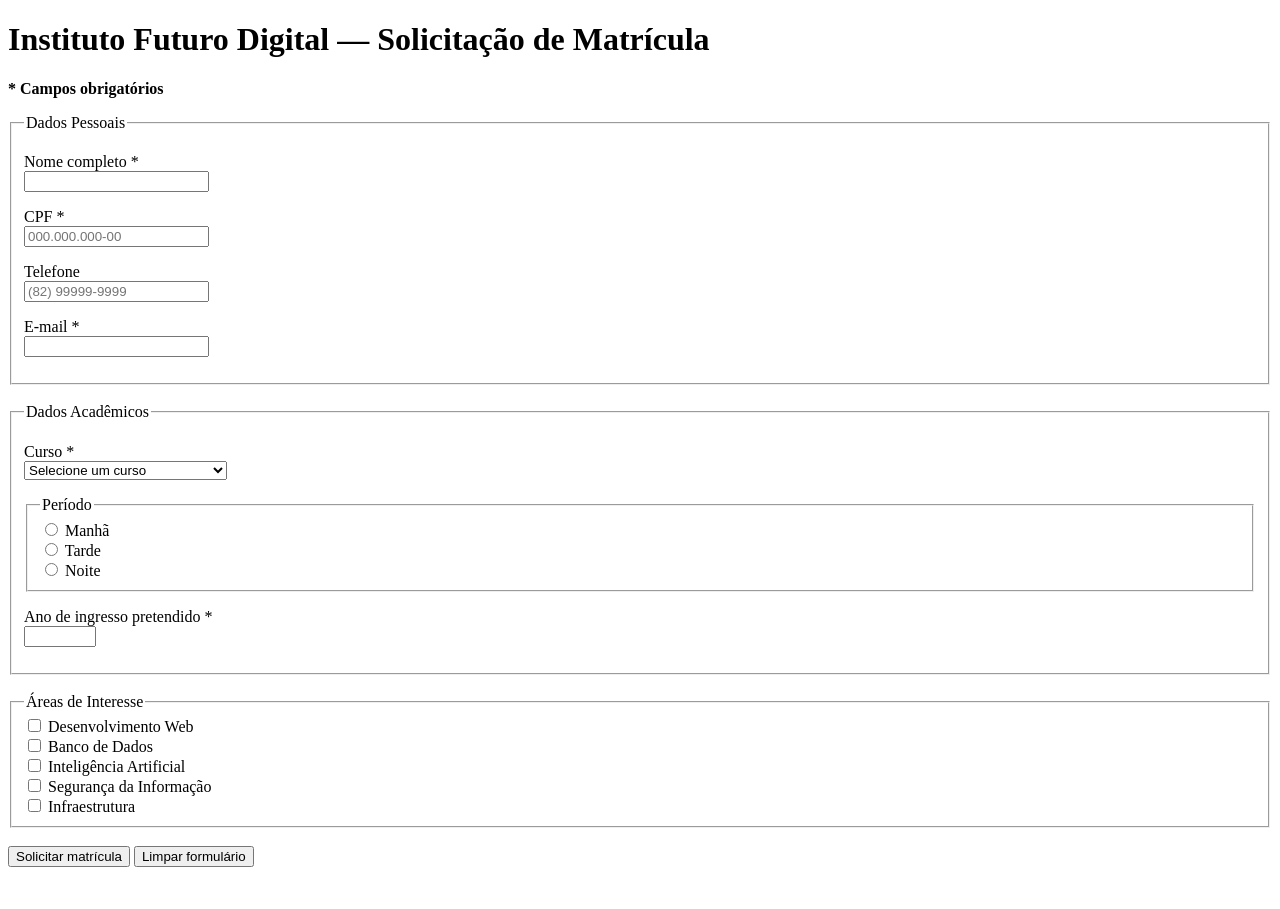
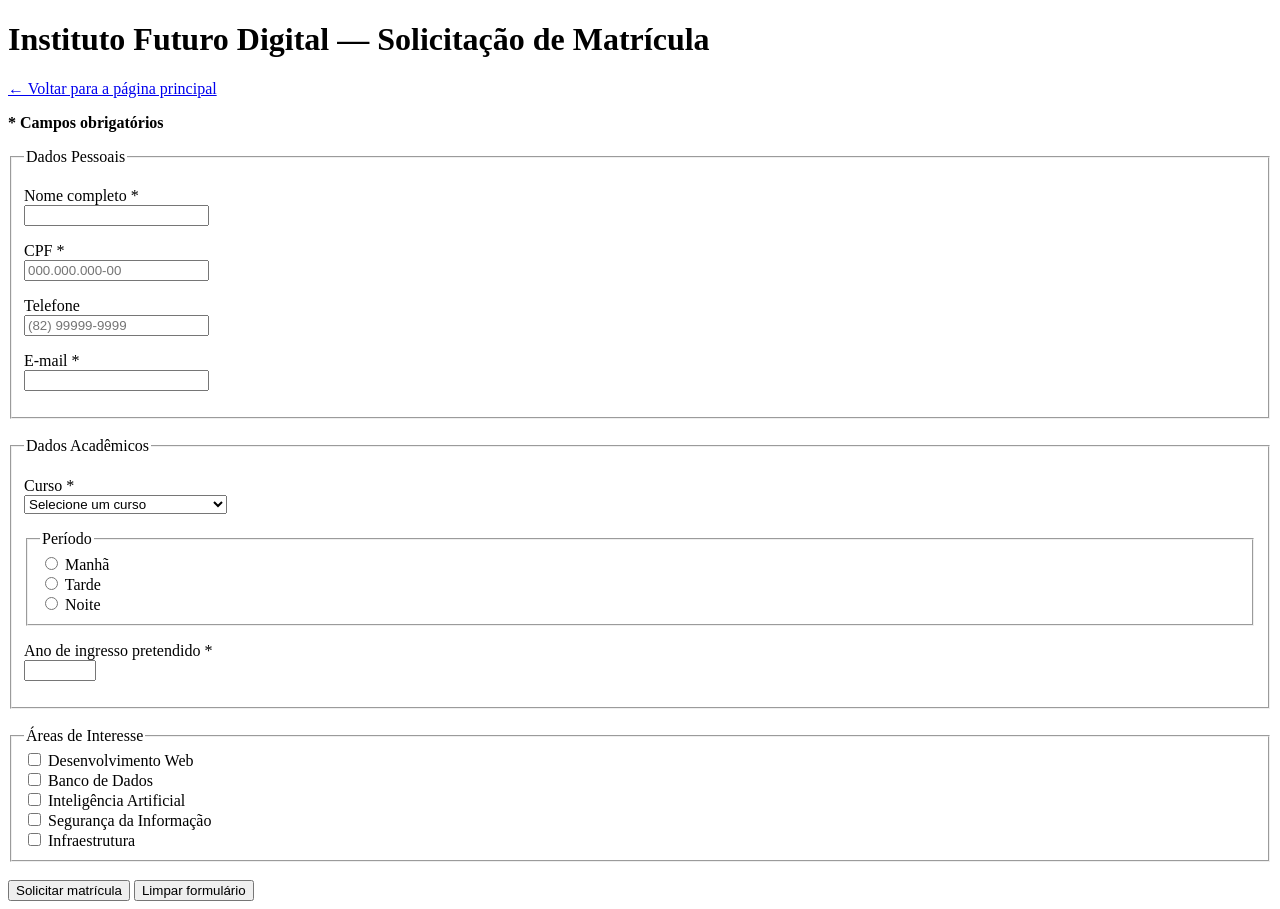
Before and after one commit to P3pp-0/atividade-5, a plain HTML site: page cap05/at03.html in a window 1280 px wide. Before the commit the page ends 875 px from the top, so only its background shows below. Drawn offline with Linux system fonts and the light colour scheme.

Commit message:
Update at03.html

```diff
--- a/cap05/at03.html
+++ b/cap05/at03.html
@@ -5,9 +5,11 @@
   <title>Solicitação de Matrícula</title>
 </head>
 <body>
-
+<header>
   <h1>Instituto Futuro Digital — Solicitação de Matrícula</h1>
-
+  <p><a href="../index.html">← Voltar para a página principal</a></p>
+</header>
+  <main>
   <p><strong>* Campos obrigatórios</strong></p>
 
   <form action="https://httpbin.org/post" method="post">
@@ -229,6 +231,6 @@
     </button>
 
   </form>
-
+  </main>
 </body>
 </html>
```
